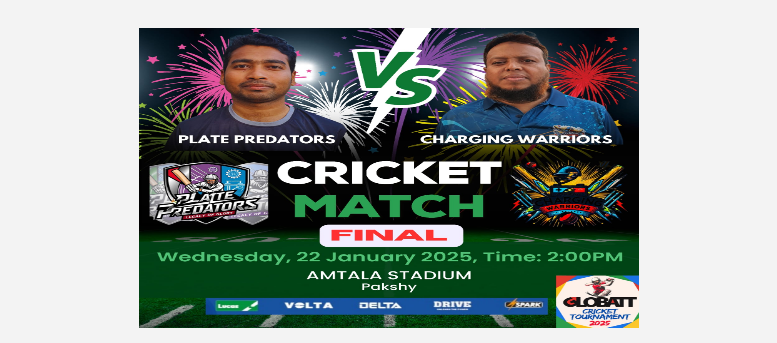
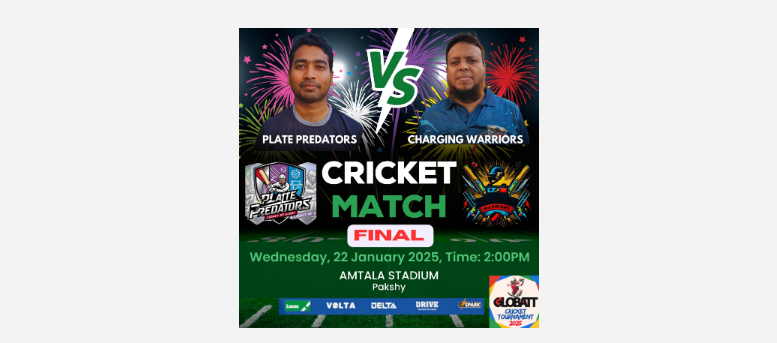
Before and after one commit to ShakilMahmud1602007/scoreboard, a plain HTML site: page index.html in a window 1280 px wide. Shown: the top 343 px of the page, without its empty margins (251-1028 px from the left). Drawn offline with Linux system fonts and the light colour scheme.

Commit message:
image 101

```diff
--- a/index.html
+++ b/index.html
@@ -4,7 +4,7 @@
     <meta charset="UTF-8">
     <meta name="viewport" content="width=device-width, initial-scale=1.0">
     <title>GLOBATT Cricekt Tournament</title>
-	<img src="final.jpeg" alt="Photo"width="500" height="300">
+	<img src="final.jpeg" alt="Photo"style="display: block; margin: 0 auto;" width="300">
     <style>
         body {
             font-family: Arial, sans-serif;
```
